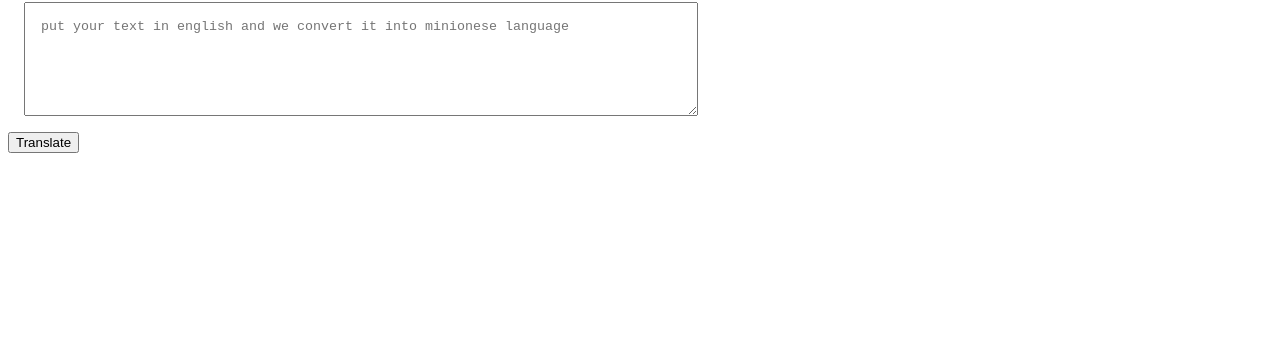
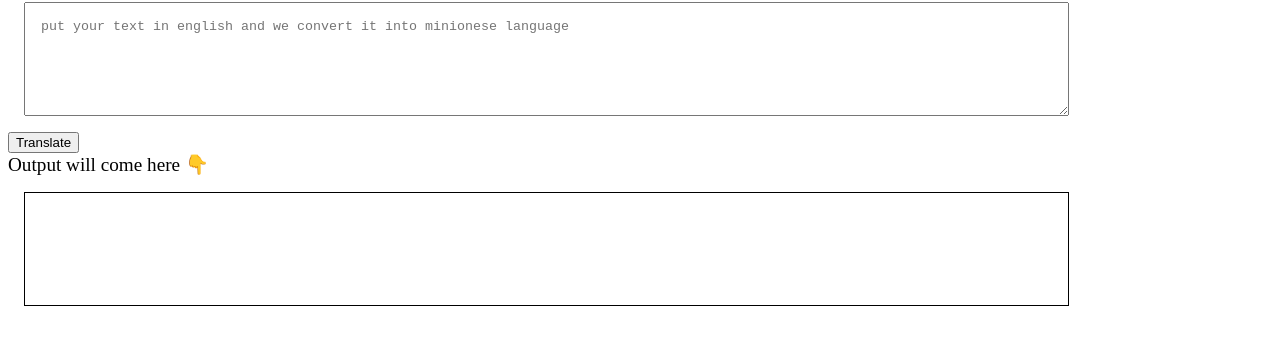
Before and after one commit to vanshika-7/neogcamp-banana-speak, a plain HTML site: page index.html in a window 1280 px wide. Shown: the part 78-422 px from the top of the page. Drawn offline with Linux system fonts and the light colour scheme.

Commit message:
input output processing done

```diff
--- a/app.js
+++ b/app.js
@@ -1,11 +1,9 @@
 var btnTranslate = document.querySelector("#btn-translate");
 var txtInput = document.querySelector("#txt-input");
-
-console.log(txtInput);
+var outputDiv = document.querySelector("#output");
 
 function clickHandler() {
-  console.log("clicked!");
-  console.log(txtInput.value);
+  outputDiv.innerText = "banana " + txtInput.value;
 };
 
 btnTranslate.addEventListener("click", clickHandler)
--- a/index.html
+++ b/index.html
@@ -3,13 +3,32 @@
  <head>
   <meta charset="UTF-8">
   <meta name="viewport" content="width=device-width, initial-scale=1.0">
-  <link rel="stylesheet" href="/style.css">
   <title>banana speak</title>
+  <style>
+    textarea{
+    width: 80%;
+    height: 10vh;
+    display:block;
+    margin: 1rem;
+    padding: 1rem;
+    }
+
+    #output{
+      border: 1px solid black;
+      height: 10vh;
+      width: 80%;
+      margin: 1rem;
+      padding: 1rem;
+    }
+  </style>
  </head>
  <body>
   <h1>talk minionese</h1>
   <textarea id="txt-input" placeholder="put your text in english and we convert it into minionese language"></textarea>
+
   <button id="btn-translate">Translate</button>
+  <div style="font-size: larger;">Output will come here 👇</div>
+  <div id="output"></div>
   <script src="/app.js" type="text/javascript"></script>
  </body>
  </html>
--- a/style.css
+++ /dev/null
@@ -1,7 +0,0 @@
-textarea{
-  width: 80vh;
-  height: 10vh;
-  display:block;
-  margin: 1rem;
-  padding: 1rem;
-}
```
